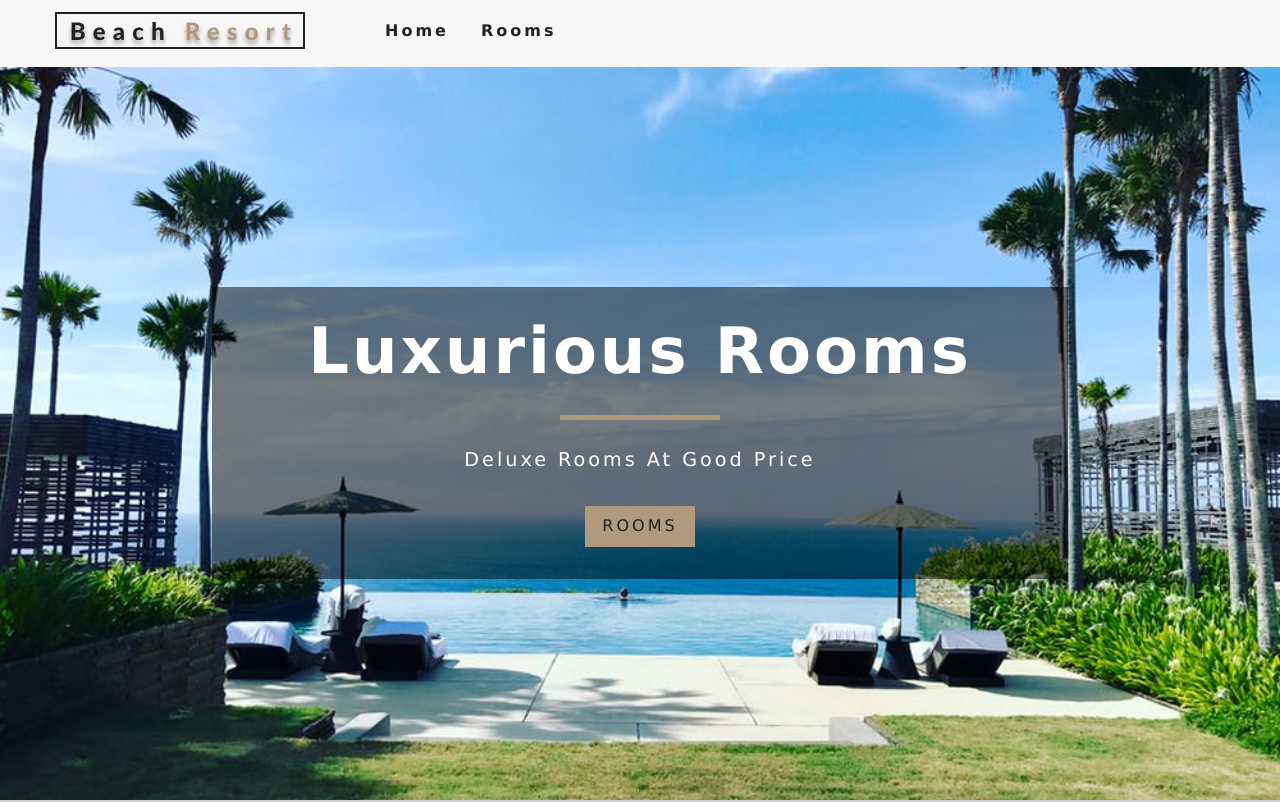
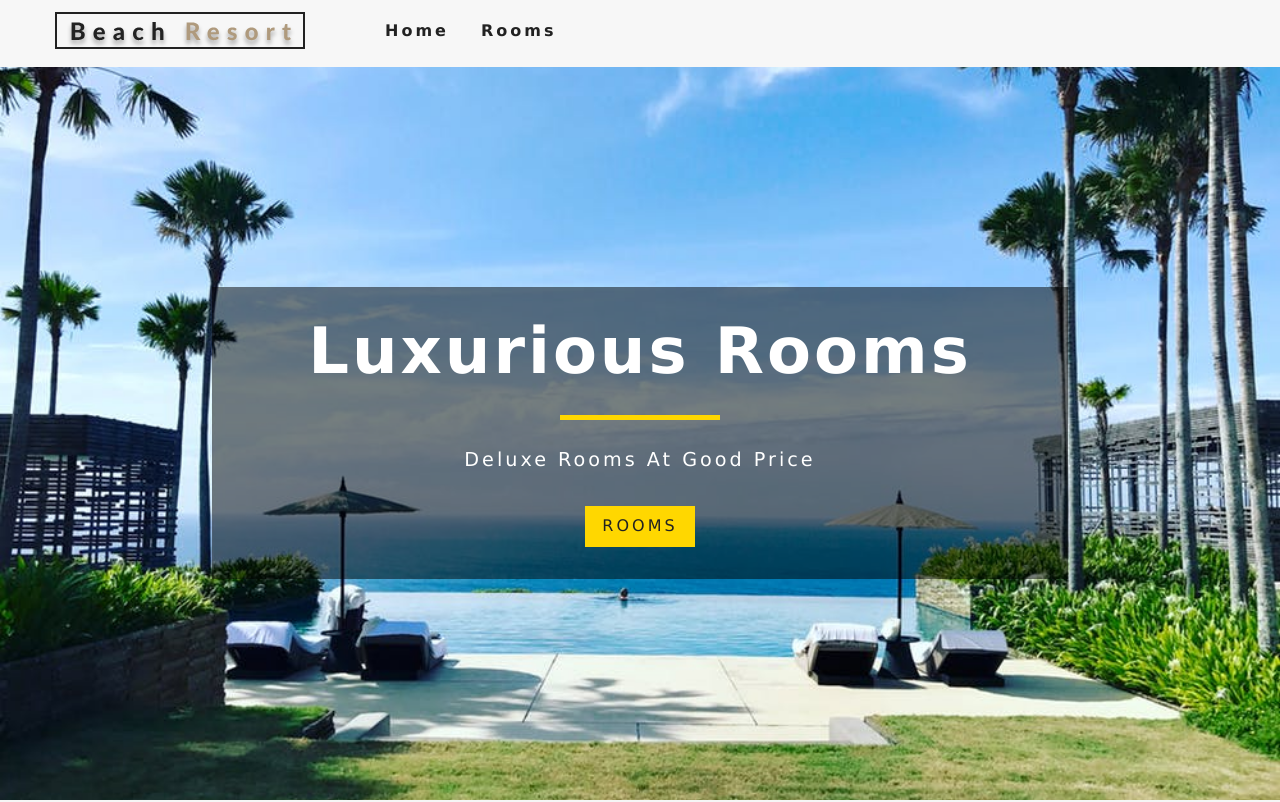
Before and after one commit to anurag-gharat/SilverSand, a React (Create React App) app: page / in a window 1280 px wide. Shown: the top 802 px of the page. Built offline with nearby package versions, Linux system fonts and the light colour scheme.

Commit message:
"Theme color changed"

```diff
--- a/src/App.css
+++ b/src/App.css
@@ -4,12 +4,12 @@
   box-sizing: border-box;
 }
 :root {
-  --primaryColor: #af9a7d;
+  --primaryColor: 	#FFD700;
   --mainWhite: #fff;
   --offWhite: #f7f7f7;
   --mainBlack: #222;
   --mainGrey: #ececec;
-  --darkGrey: #cfcfcf;
+  --darkGrey: #f5f5f5;
   --mainTransition: all 0.3s linear;
   --mainSpacing: 3px;
   --lightShadow: 2px 5px 3px 0px rgba(0, 0, 0, 0.5);
```
